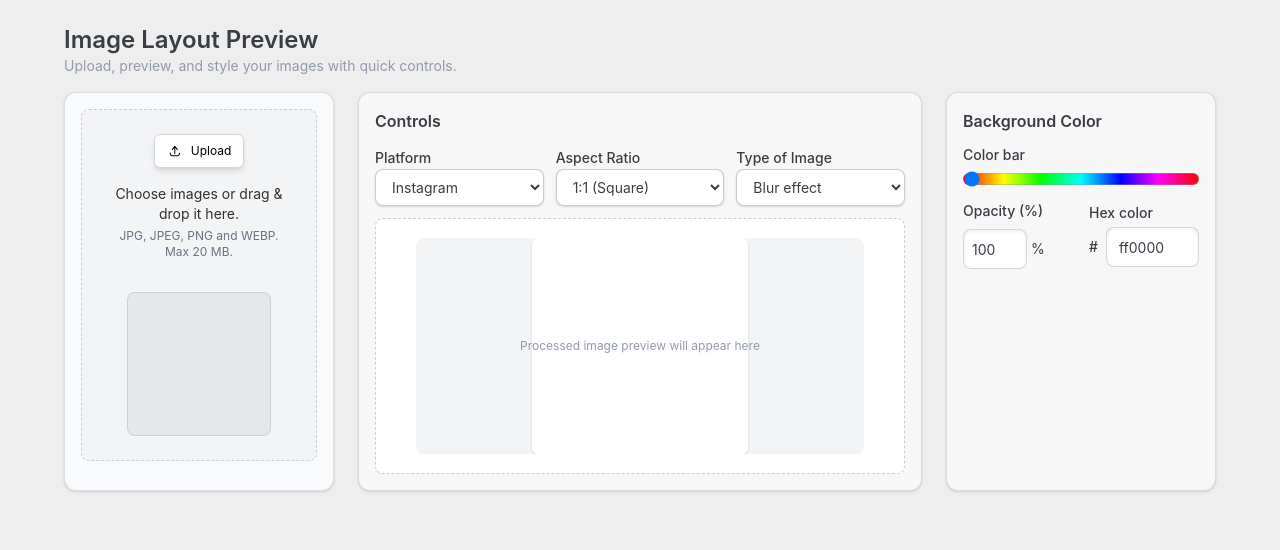
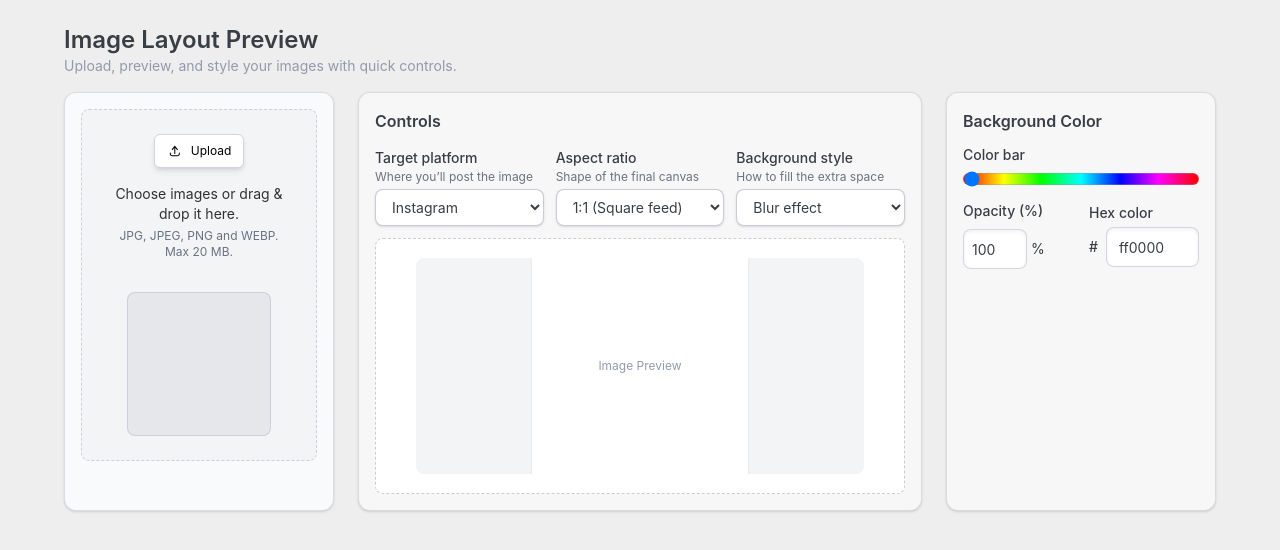
Before and after one commit to dhanushd-27/Waku, a Next.js app: page / in a window 1280 px wide. Shown: the top 550 px of the page. Built offline with nearby package versions, Linux system fonts and the light colour scheme.

Commit message:
Improve the platform wise aspect ratio change

```diff
--- a/components/DropdownControls/AspectRatioDropdown.tsx
+++ b/components/DropdownControls/AspectRatioDropdown.tsx
@@ -3,23 +3,35 @@ import Dropdown from "./Dropdown";
 import { useAppSelector } from "@/hooks/useAppSelector";
 import { useAppDispatch } from "@/hooks/useAppDispatch";
 import { setAspectRatio } from "@/state/aspectRatioSlice";
+import {
+  PLATFORM_ASPECT_OPTIONS,
+  type AspectRatioId,
+} from "./platformAspectConfig";
 
 export const AspectRatioDropdown: React.FC = () => {
   const aspectRatio = useAppSelector((state) => state.aspectRatio.aspectRatio);
+  const platform = useAppSelector((state) => state.platform.platform);
   const dispatch = useAppDispatch();
 
-  const options = [
-    { value: "1:1", label: "1:1 (Square)" },
-    { value: "4:5", label: "4:5 (Portrait)" },
-    { value: "16:9", label: "16:9 (Landscape)" },
-    { value: "9:16", label: "9:16 (Vertical)" },
-  ];
+  const options = React.useMemo(
+    () => PLATFORM_ASPECT_OPTIONS[platform],
+    [platform],
+  );
+
+  // Ensure aspect ratio is always valid for the current platform
+  React.useEffect(() => {
+    const isValid = options.some((option) => option.value === aspectRatio);
+    if (!isValid && options.length > 0) {
+      dispatch(setAspectRatio(options[0].value));
+    }
+  }, [aspectRatio, options, dispatch]);
 
   return (
     <Dropdown
-      label="Aspect Ratio"
+      label="Aspect ratio"
+      helperText="Shape of the final canvas"
       value={aspectRatio}
-      onChange={(value) => dispatch(setAspectRatio(value as "1:1" | "4:5" | "16:9" | "9:16"))}
+      onChange={(value) => dispatch(setAspectRatio(value as AspectRatioId))}
       options={options}
       placeholder="Select ratio"
     />
--- a/components/DropdownControls/Dropdown.tsx
+++ b/components/DropdownControls/Dropdown.tsx
@@ -15,6 +15,7 @@ type DropdownProps = {
   onChange: (value: string) => void;
   options: DropdownOption[];
   placeholder: string;
+  helperText?: string;
 };
 
 export const Dropdown: React.FC<DropdownProps> = ({
@@ -23,10 +24,14 @@ export const Dropdown: React.FC<DropdownProps> = ({
   onChange,
   options,
   placeholder,
+  helperText,
 }) => {
   return (
     <label className="space-y-1">
       <span className={labelClass}>{label}</span>
+      {helperText && (
+        <p className="text-xs text-[#6B7280]">{helperText}</p>
+      )}
       <select
         className={selectClass}
         value={value}
--- a/components/DropdownControls/DropdownControls.tsx
+++ b/components/DropdownControls/DropdownControls.tsx
@@ -14,7 +14,7 @@ export const DropdownControls: React.FC = () => {
           <AspectRatioDropdown />
           <ImageTypeDropdown />
         </div>
-      <ResultImagePreview />
+        <ResultImagePreview />
       </BasePanel>
     </>
   );
--- a/components/DropdownControls/ImageTypeDropdown.tsx
+++ b/components/DropdownControls/ImageTypeDropdown.tsx
@@ -16,9 +16,12 @@ export const ImageTypeDropdown: React.FC = () => {
 
   return (
     <Dropdown
-      label="Type of Image"
+      label="Background style"
+      helperText="How to fill the extra space"
       value={imageType}
-      onChange={(value) => dispatch(setImageType(value as "blur" | "colour-bar" | "auto-pick"))}
+      onChange={(value) =>
+        dispatch(setImageType(value as "blur" | "colour-bar" | "auto-pick"))
+      }
       options={options}
       placeholder="Pick an effect"
     />
--- a/components/DropdownControls/PlatformDropdown.tsx
+++ b/components/DropdownControls/PlatformDropdown.tsx
@@ -16,7 +16,8 @@ export const PlatformDropdown: React.FC = () => {
 
   return (
     <Dropdown
-      label="Platform"
+      label="Target platform"
+      helperText="Where you’ll post the image"
       value={platform}
       onChange={(value) => dispatch(setPlatform(value as "x" | "whatsapp" | "instagram"))}
       options={options}
--- /dev/null
+++ b/components/DropdownControls/platformAspectConfig.ts
@@ -0,0 +1,29 @@
+export type Platform = "instagram" | "x" | "whatsapp";
+
+export type AspectRatioId = "1:1" | "4:5" | "16:9" | "9:16" | "1.91:1";
+
+export type AspectRatioOption = {
+  value: AspectRatioId;
+  label: string;
+  description?: string;
+};
+
+export const PLATFORM_ASPECT_OPTIONS: Record<Platform, AspectRatioOption[]> = {
+  instagram: [
+    { value: "1:1", label: "1:1 (Square feed)" },
+    { value: "4:5", label: "4:5 (Portrait feed)" },
+    { value: "9:16", label: "9:16 (Story / Reel)" },
+    { value: "1.91:1", label: "1.91:1 (Landscape feed)" },
+  ],
+  x: [
+    { value: "16:9", label: "16:9 (Recommended)" },
+    { value: "1:1", label: "1:1 (Square)" },
+    { value: "9:16", label: "9:16 (Tall)" },
+  ],
+  whatsapp: [
+    { value: "9:16", label: "9:16 (Status)" },
+    { value: "4:5", label: "4:5 (Portrait)" },
+    { value: "1:1", label: "1:1 (Square)" },
+    { value: "16:9", label: "16:9 (Landscape)" },
+  ],
+};
--- a/components/ResultImagePreview/ResultImagePreview.tsx
+++ b/components/ResultImagePreview/ResultImagePreview.tsx
@@ -1,16 +1,31 @@
 import React from "react";
 import { useAppSelector } from "@/hooks/useAppSelector";
+import type { AspectRatioId } from "@/components/DropdownControls/platformAspectConfig";
 
 const BASE_CANVAS_WIDTH = 512;
 
-const getCanvasDimensions = (aspectRatio: string) => {
+const getCanvasDimensions = (aspectRatio: AspectRatioId) => {
   switch (aspectRatio) {
     case "4:5":
-      return { width: BASE_CANVAS_WIDTH, height: Math.round((BASE_CANVAS_WIDTH * 5) / 4) };
+      return {
+        width: BASE_CANVAS_WIDTH,
+        height: Math.round((BASE_CANVAS_WIDTH * 5) / 4),
+      };
     case "16:9":
-      return { width: BASE_CANVAS_WIDTH, height: Math.round((BASE_CANVAS_WIDTH * 9) / 16) };
+      return {
+        width: BASE_CANVAS_WIDTH,
+        height: Math.round((BASE_CANVAS_WIDTH * 9) / 16),
+      };
     case "9:16":
-      return { width: BASE_CANVAS_WIDTH, height: Math.round((BASE_CANVAS_WIDTH * 16) / 9) };
+      return {
+        width: BASE_CANVAS_WIDTH,
+        height: Math.round((BASE_CANVAS_WIDTH * 16) / 9),
+      };
+    case "1.91:1":
+      return {
+        width: BASE_CANVAS_WIDTH,
+        height: Math.round(BASE_CANVAS_WIDTH / 1.91),
+      };
     case "1:1":
     default:
       return { width: BASE_CANVAS_WIDTH, height: BASE_CANVAS_WIDTH };
@@ -19,7 +34,9 @@ const getCanvasDimensions = (aspectRatio: string) => {
 
 export const ResultImagePreview: React.FC = () => {
   const previewUrl = useAppSelector((state) => state.image.previewUrl);
-  const aspectRatio = useAppSelector((state) => state.aspectRatio.aspectRatio);
+  const aspectRatio = useAppSelector(
+    (state) => state.aspectRatio.aspectRatio,
+  ) as AspectRatioId;
   const canvasRef = React.useRef<HTMLCanvasElement | null>(null);
 
   const { width, height } = getCanvasDimensions(aspectRatio);
@@ -61,6 +78,7 @@ export const ResultImagePreview: React.FC = () => {
       const offsetX = (canvasWidth - drawWidth) / 2;
       const offsetY = (canvasHeight - drawHeight) / 2;
 
+      // Clear then draw image
       ctx.clearRect(0, 0, canvasWidth, canvasHeight);
       ctx.drawImage(img, offsetX, offsetY, drawWidth, drawHeight);
     };
@@ -75,12 +93,12 @@ export const ResultImagePreview: React.FC = () => {
         <div className="flex h-full w-full items-center justify-center">
           <canvas
             ref={canvasRef}
-            className="max-h-full max-w-full rounded-md bg-white shadow-sm"
+            className="max-h-full max-w-full bg-white shadow-sm"
           />
         </div>
         {!previewUrl && (
-          <span className="pointer-events-none absolute text-xs text-[#929AAB]">
-            Processed image preview will appear here
+          <span className="pointer-events-none absolute text-xs text-[#929AAB] text-wrap w-42 text-center">
+            Image Preview
           </span>
         )}
       </div>
--- a/state/aspectRatioSlice.ts
+++ b/state/aspectRatioSlice.ts
@@ -1,6 +1,7 @@
 import { createSlice, PayloadAction } from "@reduxjs/toolkit";
+import type { AspectRatioId } from "@/components/DropdownControls/platformAspectConfig";
 
-type AspectRatio = "1:1" | "4:5" | "16:9" | "9:16";
+type AspectRatio = AspectRatioId;
 
 type AspectRatioState = {
   aspectRatio: AspectRatio;
```
Also changed, not shown: state/imageTypeSlice.ts (line endings or trailing spaces).
